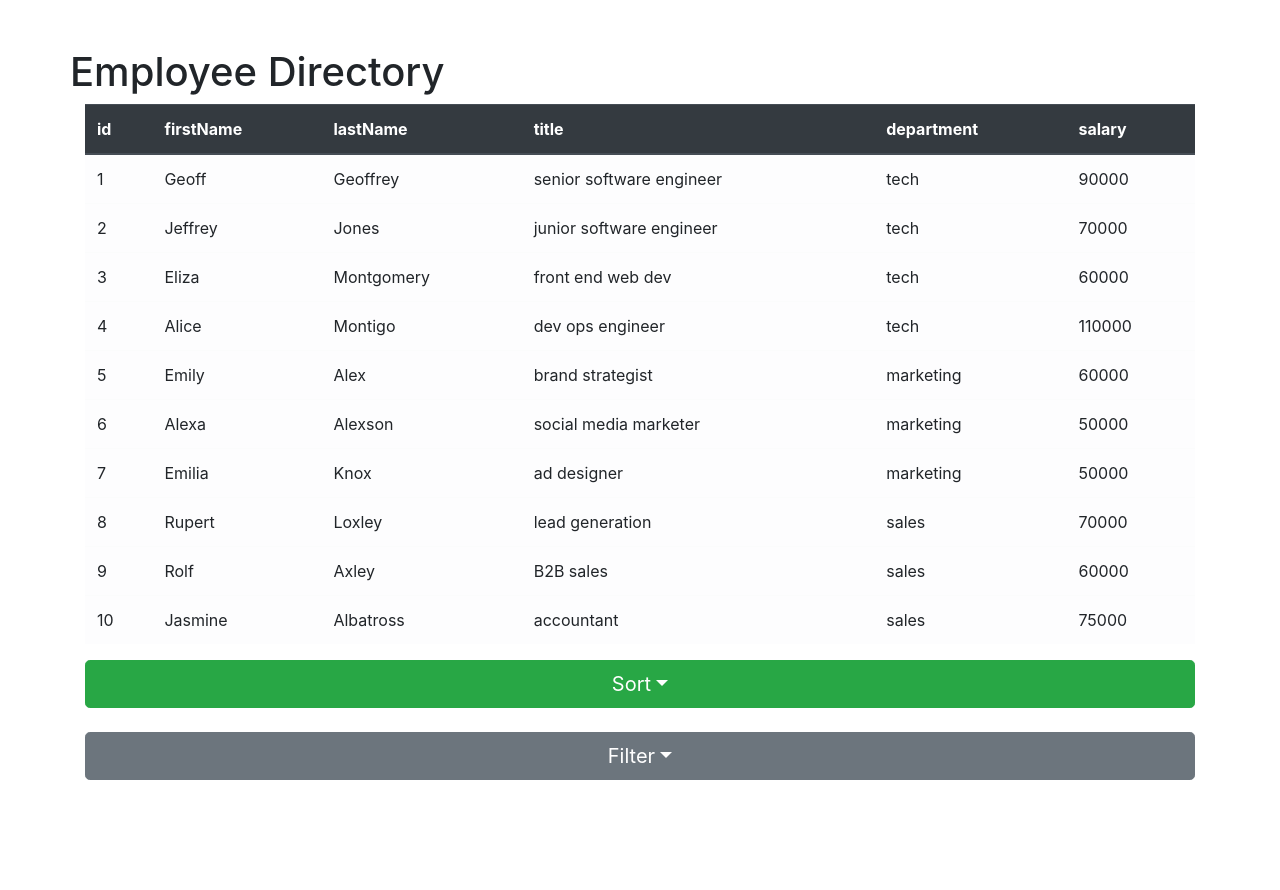
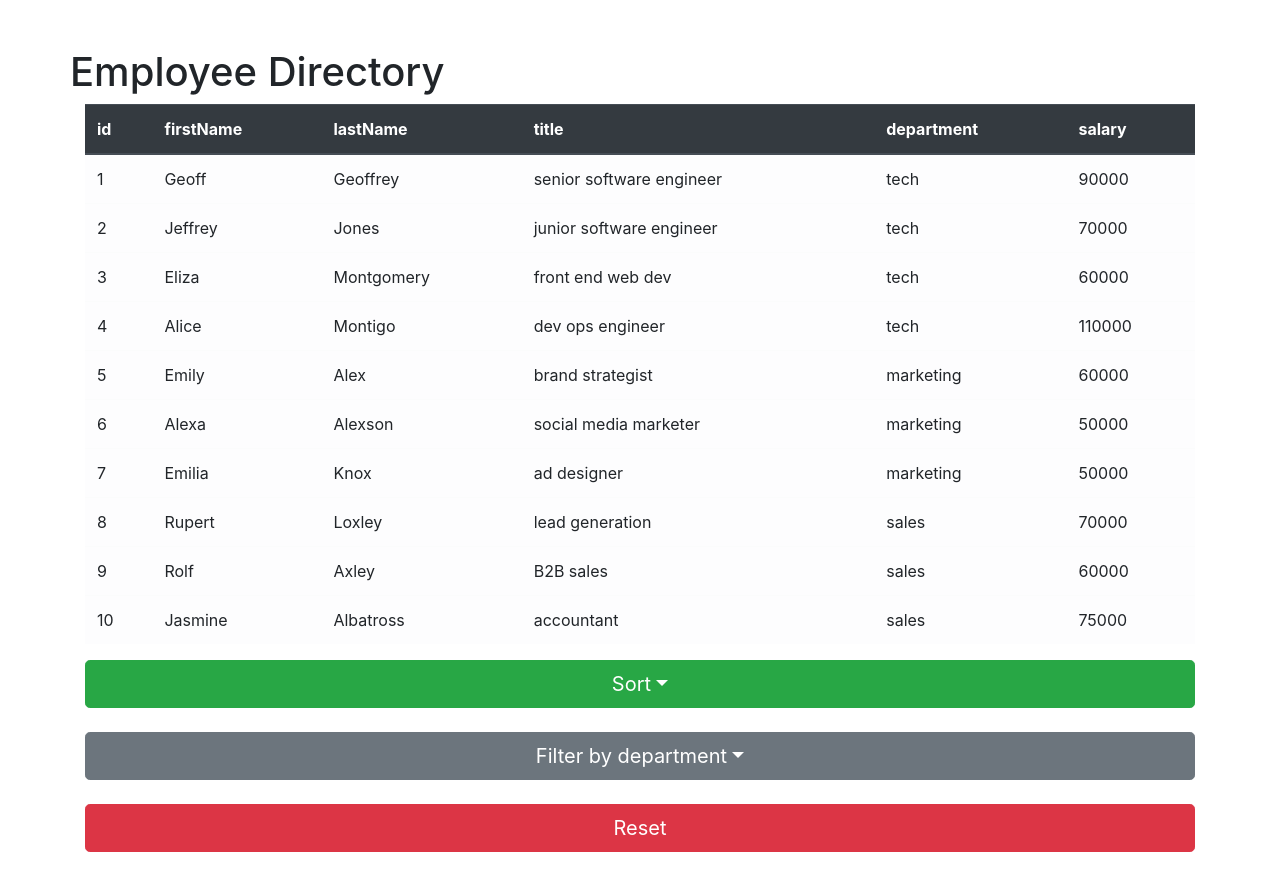
Before and after one commit to garrettmroberts/user_directory, a React (Create React App) app in the folder employee-directory/: page / in a window 1280 px wide. Shown: the top 890 px of the page. Before the commit the page ends 828 px from the top, so only its background shows below. Built offline with nearby package versions, Linux system fonts and the light colour scheme.

Commit message:
added filter functions

```diff
--- a/employee-directory/src/App.js
+++ b/employee-directory/src/App.js
@@ -1,4 +1,4 @@
-import React, { useState, useEffect } from 'react';
+import React, { useState } from 'react';
 import Container from "./components/Container";
 import Row from "./components/Row";
 import Col from "./components/Col";
@@ -11,10 +11,21 @@ function App() {
   const [employeesState, setEmployeesState] = useState(employees);
   const [keysState, setKeysState] = useState(Object.keys(employeesState[0]));
 
+  function departmentKeys() {
+    let keys = [];
+    employeesState.map(employee => {
+      keys.push(employee.department);
+    });
+    let uniqueKeys = Array.from(new Set(keys));
+    return uniqueKeys;
+  };
+
+  function reset() {
+    console.log("We need to reset the array.");
+  };
+
   // Sorts or filters table based on type
   function changeParams(type, affectedRow) {
-    console.log("TYPE: ", type);
-    console.log("AFFECTED ROW: ", affectedRow)
     if (type === "sort") {
       setOrderState(affectedRow);
       if (affectedRow === "salary" || affectedRow === "id") {
@@ -26,8 +37,14 @@ function App() {
         console.log(query);
         const sorted = employeesState.sort((a,b) => eval(query));
         console.log(sorted);
-      }
-    };
+      };
+    } else {
+      console.log(affectedRow);
+      const filtered = employeesState.filter((employee) => {
+        return employee.department === affectedRow
+      });
+      setEmployeesState(filtered);
+    }
   };
 
   return(
@@ -44,8 +61,9 @@ function App() {
 
           <DropDown name="sort" type="success" keys={keysState} func={changeParams} />
           &nbsp;
-
-          <DropDown name="filter" type="secondary" keys={keysState} func={changeParams} />
+          <DropDown name="filter by department" type="secondary" keys={departmentKeys()} func={changeParams} />
+          &nbsp;
+          <button className="btn btn-danger btn-lg btn-block" onClick={reset()}>Reset</button>
       </Container>
     </div>
   )
```
